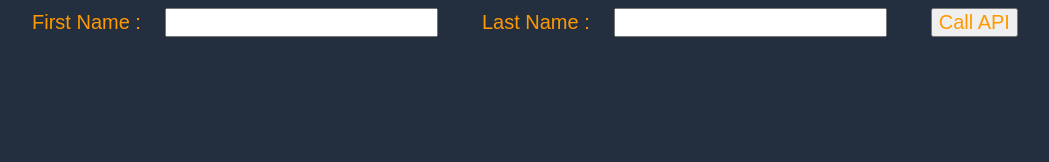
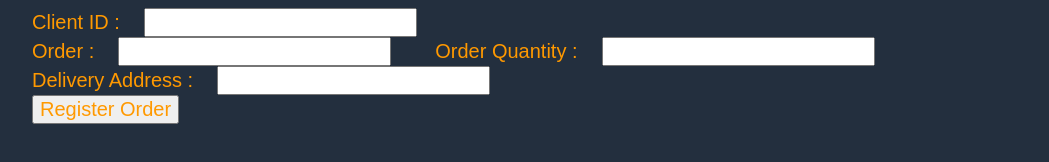
Before and after one commit to aws-zerobase/web_test_1, a plain HTML site: page index.html in a window 1280 px wide. Shown: the whole page, without its empty margins (16-1065 px from the left). Drawn offline with Linux system fonts and the light colour scheme.

Commit message:
Update index.html

```diff
--- a/index.html
+++ b/index.html
@@ -27,39 +27,46 @@
     </style>
     <script>
         // define the callAPI function that takes a first name and last name as parameters
-        var callAPI = (firstName, lastName) => {
+        var callAPI = (client_id, order, order_quantity, delivery_address) => {
             // instantiate a headers object
             var myHeaders = new Headers();
             // add content type header to object
             myHeaders.append("Content-Type", "application/json");
             // using built in JSON utility package turn object to string and store in a variable
-            var raw = JSON.stringify({ "firstName": firstName, "lastName": lastName });
+
+            var raw = JSON.stringify({ "client_id": client_id, "order_list": {order: order_quantity}, "delivery": {"address": delivery_address} });
             // create a JSON object with parameters for API call and store in a variable
             var requestOptions = {
-                method: 'POST',
+                method: "POST",
                 headers: myHeaders,
                 body: raw,
-                redirect: 'follow'
+                redirect: "follow"
             };
             // make API call with parameters and use promises to get response
             fetch("https://401k1ivfol.execute-api.ap-northeast-2.amazonaws.com/dev", requestOptions)
                 .then(response => response.text())
                 .then(result => alert(JSON.parse(result).body))
-                .catch(error => console.log('error', error));
+                .catch(error => console.log("error", error));
         }
     </script>
 </head>
 
 <body>
     <form>
-        <label>First Name :</label>
-        <input type="text" id="fName">
-        <label>Last Name :</label>
-        <input type="text" id="lName">
-        <!-- set button onClick method to call function we defined passing input values as parameters -->
+        <label>Client ID :</label>
+        <input type="text" id="client_id">
+        <br>
+        <label>Order :</label>
+        <input type="text" id="order">
+        <label>Order Quantity :</label>
+        <input type="text" id="order_quantity">
+        <br>
+        <label>Delivery Address :</label>
+        <input type="text" id="delivery_address">
+        <br>
         <button type="button"
-            onclick="callAPI(document.getElementById('fName').value,document.getElementById('lName').value)">Call
-            API</button>
+            onclick="callAPI(document.getElementById('client_id').value,document.getElementById('order').value,document.getElementById('order_quantity').value,document.getElementById('delivery_address').value)">Register
+            Order</button>
     </form>
 </body>
 
```
